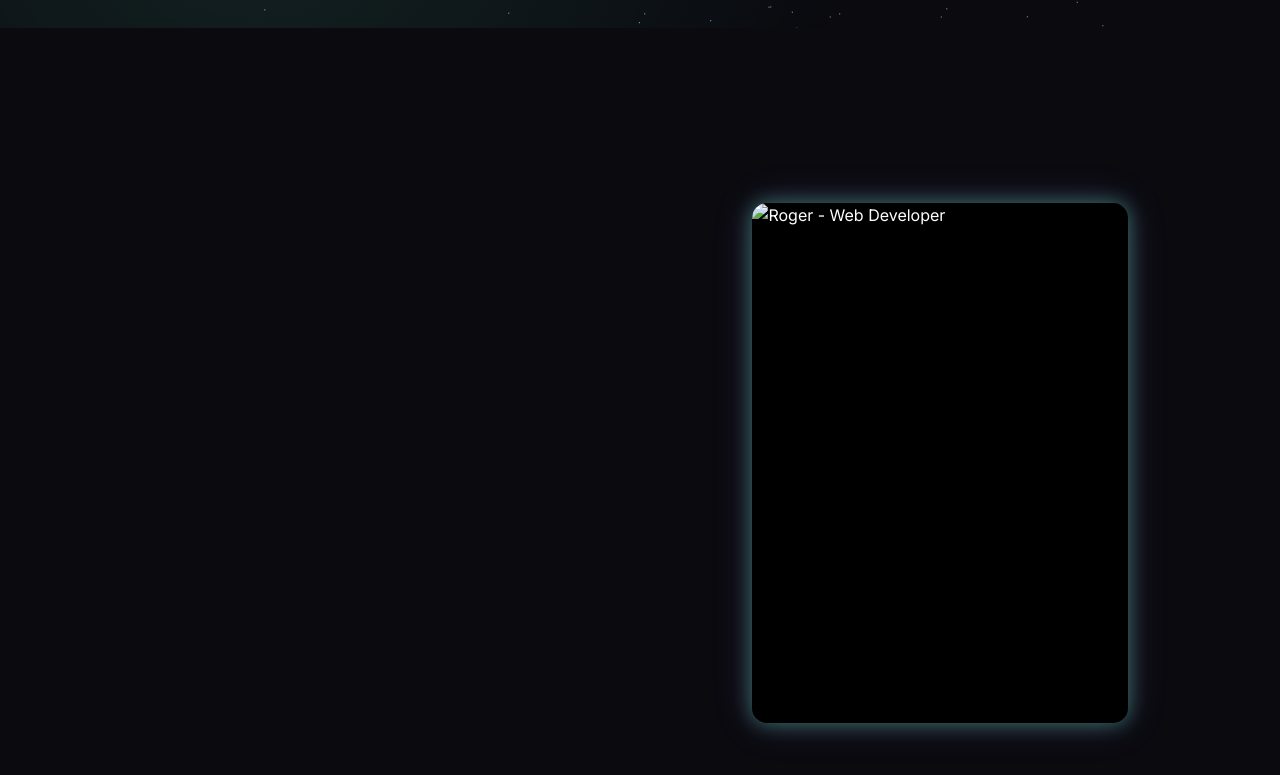
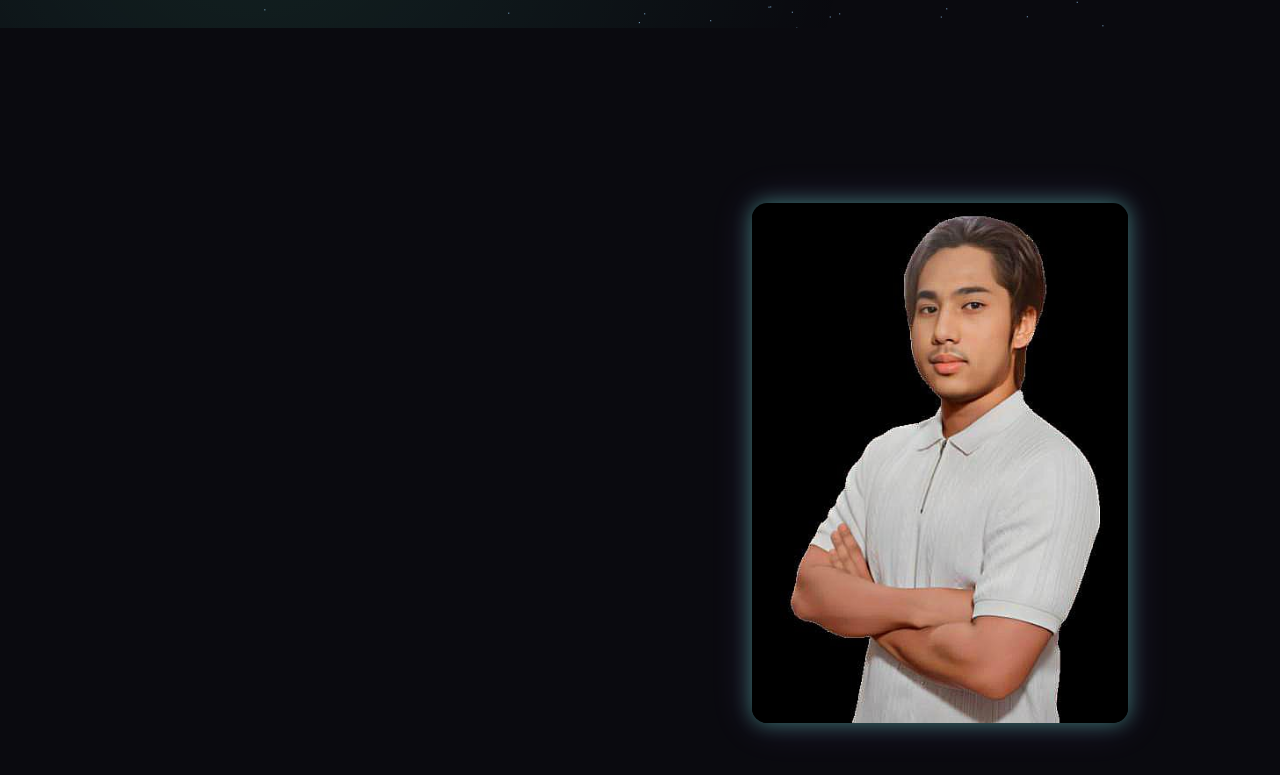
Before and after one commit to Roger-Ningombam/WHAT-Porfolio, a plain HTML site: page index.html in a window 1280 px wide. Shown: the part 772-1547 px from the top of the page. Drawn offline with nearby package versions, Linux system fonts and the light colour scheme; animation ran at ten frames a second.

Commit message:
Update index.html

```diff
--- a/index.html
+++ b/index.html
@@ -108,7 +108,7 @@
                 </div>
                 <div class="about-visual">
                     <div class="profile-photo-container">
-                        <img src="roger-img.png" alt="Roger - Web Developer" class="profile-photo">
+                        <img src="roger-img.jpg" alt="Roger Ningombam - Web Developer" class="profile-photo">
                     </div>
                 </div>
 
@@ -414,4 +414,5 @@
     <script src="https://cdnjs.cloudflare.com/ajax/libs/three.js/r128/three.min.js"></script>
     <script src="script.js"></script>
 </body>
+
 </html>
```
